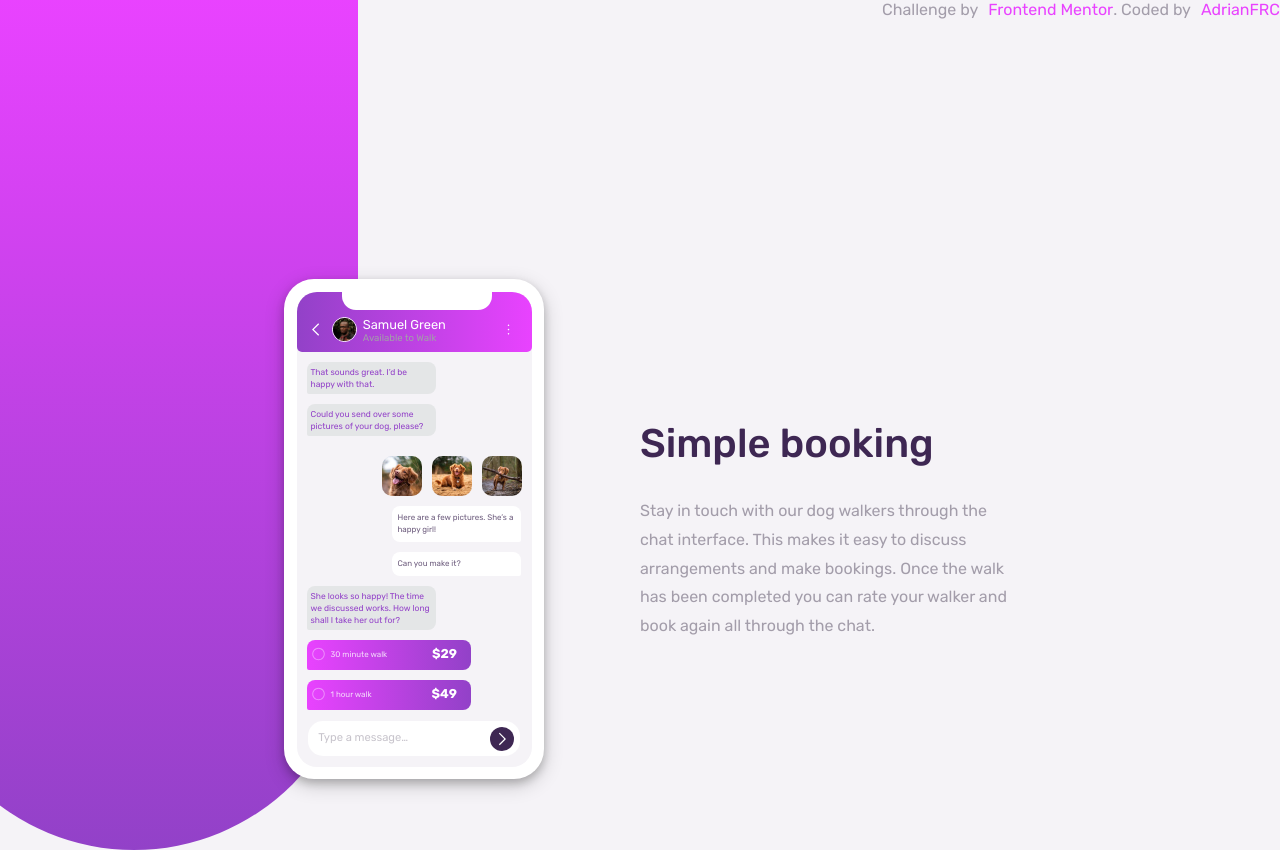
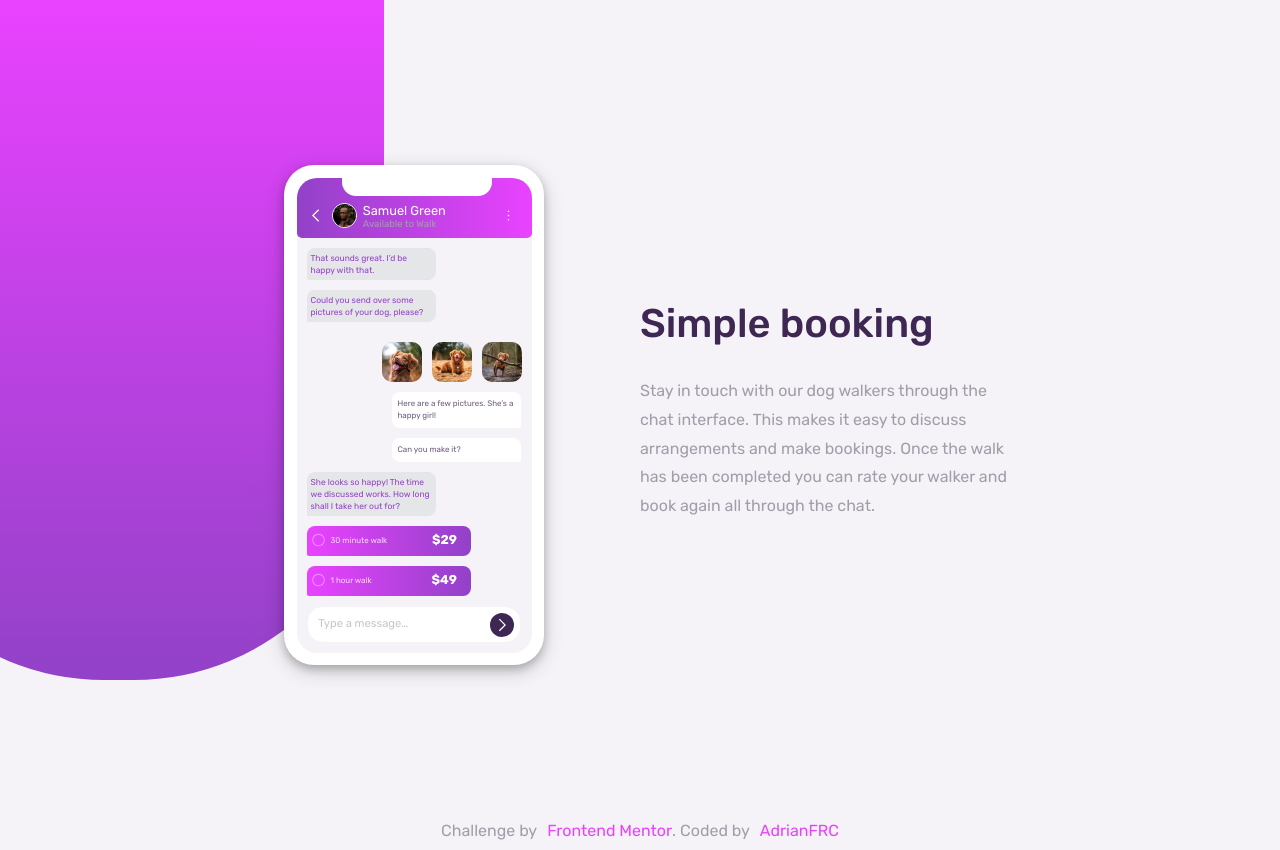
Before and after one commit to AdrianFRC/chat-app-css-illustration, a plain HTML site: page index.html in a window 1280 px wide. Drawn offline with Linux system fonts and the light colour scheme.

Commit message:
desktop responsivness improved

```diff
--- a/style.css
+++ b/style.css
@@ -70,20 +70,18 @@ ul {
 
 .mobile-container {
   width: 50%;
-  height: 90vh;
   position: relative;
 }
 
 .description-container {
   width: 50%;
-  height: 90vh;
   padding-inline-end: 20%;
 }
 
 h1 {
   font-weight: 500;
   color: var(--VeryDarkDesaturatedViolet);
-  padding-top: 420px;
+  padding-top: 300px;
   font-size: 2.5rem;
   padding-bottom: 30px;
 }
@@ -103,7 +101,7 @@ p {
   display: flex;
   justify-content: center;
   position: absolute;
-  top: 279px;
+  top: 165px;
   right: 15%;
   border-radius: 30px;
   box-shadow: 0 4px 8px 0 rgba(0, 0, 0, 0.2), 0 6px 20px 0 rgba(0, 0, 0, 0.19);
@@ -328,9 +326,7 @@ h3 {
   display: flex;
   margin: auto;
   justify-content: center;
-  position: fixed;
-  top: 0;
-  right: 0;
+  padding-top: 300px;
 }
 
 .attribution a {
@@ -346,13 +342,13 @@ h3 {
     var(--ModerateViolet) 0%,
     var(--LightMagenta) 100%
   );
-  height: 850px;
-  width: 35%;
+  height: 680px;
+  width: 530px;
   min-width: 400px;
   top: 0;
   border-radius: 0px 0px 250px 250px;
   z-index: -1;
-  left: -90px;
+  right: 70%;
 }
 
 @media only screen and (max-width: 999px) {
@@ -395,4 +391,7 @@ h3 {
   .attribution a {
     font-size: 0.7rem;
   }
+  .attribution{
+    padding-top: 0px;
+  }
 }
```
